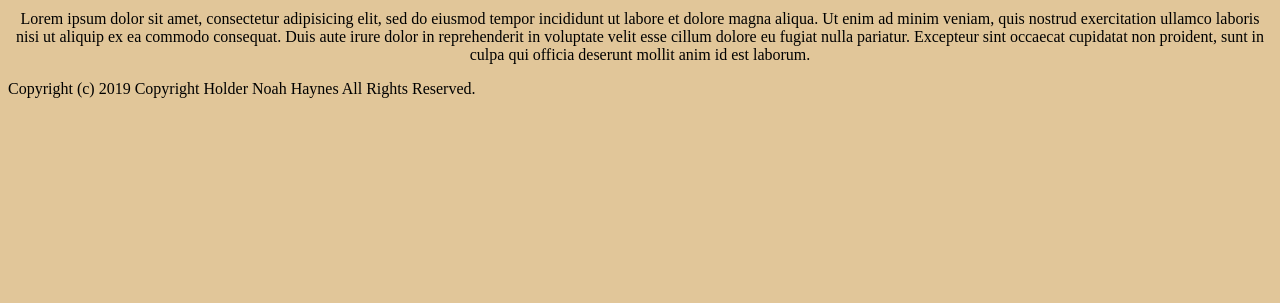
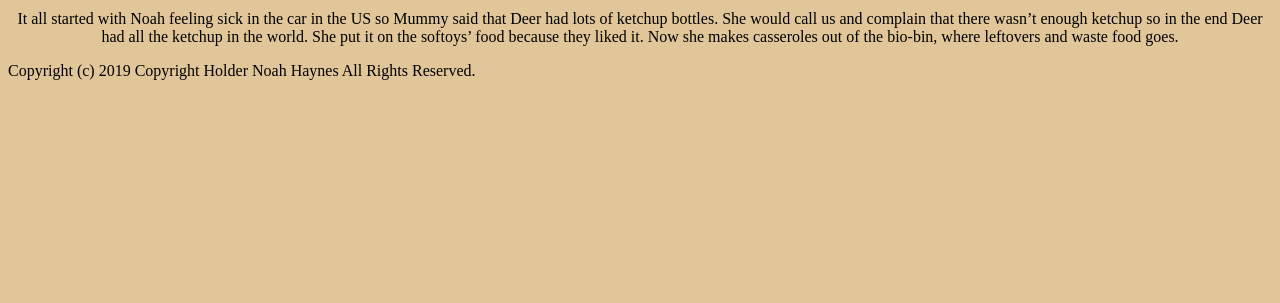
Before and after one commit to noahwh01/18, a plain HTML site: page index.html in a window 1280 px wide. Shown: the part 497-800 px from the top of the page. Drawn offline with Linux system fonts and the light colour scheme.

Commit message:
Update index.html

```diff
--- a/index.html
+++ b/index.html
@@ -31,7 +31,7 @@
 </div>
 <img src="Deer.jpeg" width auto height="300px" alt="Beutiful deer pic" style = "display: block; margin-left: auto; margin-right: auto"/>
 <h2 class = "headingtwo">About me</h2>
-<p id = "par">Lorem ipsum dolor sit amet, consectetur adipisicing elit, sed do eiusmod tempor incididunt ut labore et dolore magna aliqua. Ut enim ad minim veniam, quis nostrud exercitation ullamco laboris nisi ut aliquip ex ea commodo consequat. Duis aute irure dolor in reprehenderit in voluptate velit esse cillum dolore eu fugiat nulla pariatur. Excepteur sint occaecat cupidatat non proident, sunt in culpa qui officia deserunt mollit anim id est laborum.</p>
+<p id = "par">It all started with Noah feeling sick in the car in the US so Mummy said that Deer had lots of ketchup bottles. She would call us and complain that there wasn’t enough ketchup so in the end Deer had all the ketchup in the world. She put it on the softoys’ food because they liked it. Now she makes casseroles out of the bio-bin, where leftovers and waste food goes.</p>
 Copyright (c) 2019 Copyright Holder Noah Haynes All Rights Reserved.
 
 </body>
```
